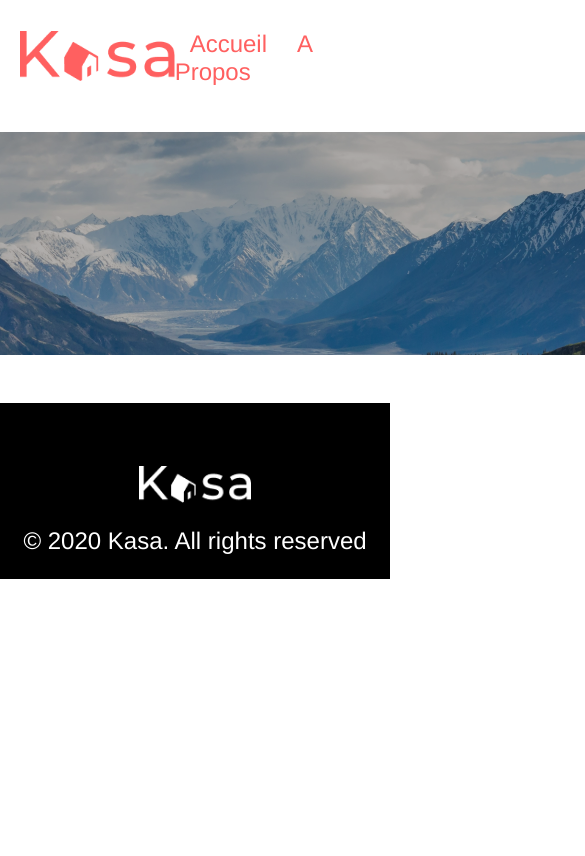
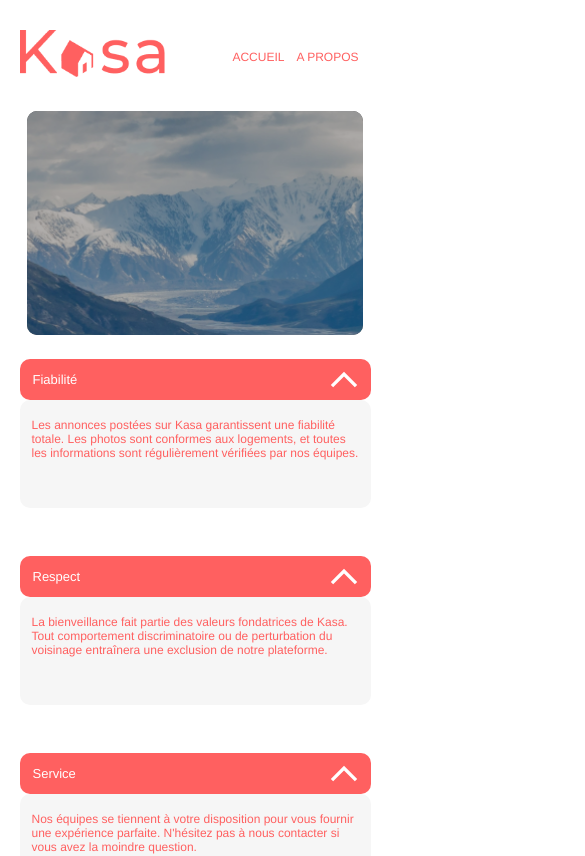
Before and after one commit to logan-ncz/kasa, a React (Create React App) app in the folder kasa/: page /a_propos in a window 390 px wide. Shown: the top 856 px of the page, 585 px wide, since content can reach past the window. Built offline with nearby package versions, Linux system fonts and the light colour scheme.

Commit message:
ficheLogement openCloseMenu, responsive

```diff
--- a/kasa/src/components/CardLogement/styles.scss
+++ b/kasa/src/components/CardLogement/styles.scss
@@ -6,6 +6,7 @@
     background: #F6F6F6;
     padding: 0.4em;
     border-radius: 10px;
+    margin-bottom: 2em;
 
     .card {
         display: flex;
@@ -17,7 +18,7 @@
         margin: 2em;
         background-size: 100%;
 
-        div {
+        .shadow {
             position: absolute;
             background: linear-gradient(180deg, rgba(255, 255, 255, 0) 0%, rgba(0, 0, 0, 0.5) 100%);
             width: 21em;
@@ -37,8 +38,28 @@
             position: absolute;
             margin: 1em;
             color: #ffffff;
-            max-width: 20%;
+            max-width: 27%;
             z-index: 1;
         }
     }
 }
+
+@media (max-width: 415px) {
+    .cardLogement {
+        background: none;
+        margin-bottom: 1em;
+
+        .card {
+            margin: 1em;
+            height: 16em;
+
+            .shadow {
+                height: 16em;
+            }
+
+            p {
+                max-width: 81%;
+            }
+        }
+    }
+}
--- a/kasa/src/components/Error/styles.scss
+++ b/kasa/src/components/Error/styles.scss
@@ -2,6 +2,7 @@
     display: flex;
     align-items: center;
     flex-direction: column;
+    font-weight: 500;
 
     .error404 {
         color: #FF6060;
@@ -17,8 +18,27 @@
 
     .errorLink {
         color: #FF6060;
-        position: absolute;
-        bottom: 10%;
         font-size: 18px;
+        margin: 6em 0 5em 0;
     }
 }
+
+@media (max-width: 415px) {
+    .error {
+        .error404 {
+            font-size: 96px;
+            margin-top: 1.5em;
+        }
+
+        .errorText {
+            font-size: 18px;
+            margin: 0 2em;
+            text-align: center;
+        }
+
+        .errorLink {
+            font-size: 14px;
+            margin: 6em 0 10em 0;
+        }
+    }
+}
--- a/kasa/src/components/Footer/styles.scss
+++ b/kasa/src/components/Footer/styles.scss
@@ -6,6 +6,8 @@
     background: #000000;
     color: #ffffff;
     height: 11em;
+    position: relative;
+    bottom: 0%;
 
     img {
         width: 7em;
@@ -13,5 +15,16 @@
 
     p {
         font-size: 24px;
+        font-weight: 500;
     }
 }
+
+@media (max-width: 415px) {
+    .footer {
+        justify-content: center;
+        p {
+            font-size: 12px;
+            margin-top: 2em;
+        }
+    }
+}
--- a/kasa/src/components/Header/index.jsx
+++ b/kasa/src/components/Header/index.jsx
@@ -1,22 +1,16 @@
 import { Link } from 'react-router-dom'
-import styled from 'styled-components'
-import { StyledLink } from '../../utils/style/Atoms'
 import Logo from '../../assets/logo.png'
 import './styles.scss'
-
-const HomeLogo = styled.img`
-  height: 50px;
-`
 
 export default function Header() {
   return (
     <header className='header'>
       <Link to="/">
-        <HomeLogo src={Logo} />
+        <img src={Logo} alt='' />
       </Link>
       <div>
-        <StyledLink to="/">Accueil</StyledLink>
-        <StyledLink to="/a_propos">A Propos</StyledLink>
+        <Link to="/">Accueil</Link>
+        <Link to="/a_propos">A Propos</Link>
       </div>
     </header>
   )
--- a/kasa/src/components/Header/styles.scss
+++ b/kasa/src/components/Header/styles.scss
@@ -5,4 +5,34 @@
     align-items: center;
     width: 90%;
     margin: auto;
+
+    img {
+        height: 50px;
+    }
+
+    div a {
+        padding: 10px 15px;
+        color: #FF6060;
+        text-decoration: none;
+        font-size: 24px;
+        font-weight: 500;
+        text-align: center;
+    }
 }
+
+@media (max-width: 415px) {
+    .header {
+        img {
+            height: 2.94em;
+        }
+
+        div a {
+            font-size: 12px;
+            text-transform: uppercase;
+            padding: 0;
+            margin-right: 1em;
+        }
+
+
+    }
+}
--- a/kasa/src/pages/A_propos/index.jsx
+++ b/kasa/src/pages/A_propos/index.jsx
@@ -1,13 +1,56 @@
 import Banner from '../../assets/banner_a_propos.png'
+import Chevron from '../../assets/chevron.svg'
+import './styles.scss'
 
 export default function About() {
     return (
-        <div className='home'>
-            <div className='banner'>
+        <div className='about home'>
+            <div className='banner about_banner'>
                 <figure>
                     <img className='bannerImg' src={Banner} alt='' />
                 </figure>
             </div>
+            <div className="a_propos">
+                <div className="a_propos_fiabilite">
+                    <div className='a_propos_fiabilite_top'>
+                        <p>Fiabilité</p>
+                        <img className='a_propos_fiabilite_top_chevron' src={Chevron} alt="" />
+                    </div>
+                    <div className="a_propos_fiabilite_text">
+                        <p>Les annonces postées sur Kasa garantissent une fiabilité totale. Les photos sont conformes aux logements, et toutes les informations sont régulièrement vérifiées par nos équipes.</p>
+                    </div>
+
+                </div>
+                <div className="a_propos_respect">
+                    <div className='a_propos_respect_top'>
+                        <p>Respect</p>
+                        <img src={Chevron} alt="" />
+                    </div>
+                    <div className="a_propos_respect_text">
+                        <p>La bienveillance fait partie des valeurs fondatrices de Kasa. Tout comportement discriminatoire ou de perturbation du voisinage entraînera une exclusion de notre plateforme.</p>
+                    </div>
+                </div>
+                <div className="a_propos_service">
+                    <div className='a_propos_service_top'>
+                        <p>Service</p>
+                        <img src={Chevron} alt="" />
+                    </div>
+                    <div className="a_propos_service_text">
+                        <p>Nos équipes se tiennent à votre disposition pour vous fournir une expérience parfaite. N'hésitez pas à nous contacter si vous avez la moindre question.</p>
+                    </div>
+                </div>
+                <div className="a_propos_securite">
+                    <div className='a_propos_securite_top'>
+                        <p>Sécurité</p>
+                        <img src={Chevron} alt="" />
+                    </div>
+                    <div className="a_propos_securite_text">
+                        <p>La sécurité est la priorité de Kasa. Aussi bien pour nos hôtes que pour les voyageurs, chaque logement correspond aux critères de sécurité établis par nos services.
+                            En laissant une note aussi bien à l'hôte qu'au locataire, cela permet à nos équipes de vérifier que les standards sont bien respectés.
+                            Nous organisons également des ateliers sur la sécurité domestique pour nos hôtes.</p>
+                    </div>
+                </div>
+            </div>
         </div>
     )
 }
--- a/kasa/src/pages/A_propos/styles.scss
+++ b/kasa/src/pages/A_propos/styles.scss
@@ -0,0 +1,59 @@
+.a_propos {
+    display: flex;
+    flex-direction: column;
+    align-items: center;
+    margin-top: 1em;
+
+    &_fiabilite, &_respect, &_service, &_securite {
+        width: 75%;
+        margin-bottom: 3em;
+
+        &_top {
+            display: flex;
+            justify-content: space-between;
+            background: #FF6060;
+            padding: 0 1em;
+            color: #ffffff;
+            font-size: 24px;
+            font-weight: 500;
+            border-radius: 10px;
+        }
+
+        &_text {
+            padding: 0.5em 1em;
+            background: #F6F6F6;
+            color: #FF6060;
+            font-size: 24px;
+            font-weight: 400;
+            border-radius: 10px;
+        }
+    }
+}
+
+@media (max-width: 415px) {
+    .about_banner figure {
+        width: 21em;
+        height: 14em;
+
+        img {
+            width: 21em;
+            height: 14em;
+        }
+    }
+
+    .a_propos {
+
+        &_fiabilite, &_respect, &_service, &_securite {
+            width: 100%;
+
+            &_top {
+                font-size: 13px;
+            }
+
+            &_text {
+                font-size: 12px;
+                padding-bottom: 3em;
+            }
+        }
+    }
+}
--- a/kasa/src/pages/Fiche_logement/styles.scss
+++ b/kasa/src/pages/Fiche_logement/styles.scss
@@ -1,16 +1,33 @@
 .ficheLogement {
+    width: 90%;
+    margin: auto;
+    font-weight: 500;
 
-    &_img {
+    &_gallery {
         display: flex;
         justify-content: center;
         margin-bottom: 2em;
 
 
-        img {
+        &_img {
             width: 100%;
             height: 25em;
             object-fit: cover;
             border-radius: 10px;
+        }
+
+        &_chevronleft {
+            position: absolute;
+            width: 2em;
+            left: 6%;
+            bottom: 53%;
+        }
+
+        &_chevronright {
+            position: absolute;
+            width: 2em;
+            right: 6%;
+            bottom: 53%;
         }
 
     }
@@ -82,9 +99,9 @@
 
         &_description, &_equipements {
             width: 45%;
-            margin-bottom: 1em;
+            margin-bottom: 2em;
 
-            &_top {
+            &_title {
                 display: flex;
                 justify-content: space-between;
                 background: #FF6060;
@@ -105,3 +122,92 @@
         }
     }
 }
+
+@media (max-width: 415px) {
+    .ficheLogement {
+        &_gallery{
+            &_img {
+                height: 16em;
+            }
+
+            &_chevronleft {
+                width: 0.7em;
+                left: 6%;
+                bottom: 69%;
+            }
+
+            &_chevronright {
+                width: 0.7em;
+                right: 6%;
+                bottom: 69%;
+            }
+        }
+
+        &_mid {
+            flex-direction: column;
+        }
+
+        &_info {
+
+            &_name {
+                font-size: 18px;
+            }
+
+            &_location {
+                font-size: 14px;
+            }
+
+            &_tag {
+                border-radius: 5px;
+                font-size: 10px;
+            }
+        }
+
+        &_host {
+            flex-direction: row-reverse;
+            justify-content: space-between;
+
+            div {
+                width: auto;
+            }
+
+            &_name {
+                font-size: 12px;
+            }
+
+            &_picture {
+                width: 15%;
+            }
+
+            &_rating {
+                width: 6em;
+            }
+        }
+
+        &_bottom {
+            flex-direction: column;
+
+            &_description, &_equipements {
+                width: 100%;
+
+                &_title {
+                    font-size: 13px;
+                }
+
+                &_text {
+                    font-size: 12px;
+                }
+            }
+        }
+    }
+}
+
+@media (min-width: 1800px) {
+    .ficheLogement_gallery {
+
+        &_chevronleft, &_chevronright {
+            bottom: 63%;
+        }
+
+    }
+}
--- a/kasa/src/pages/Home/styles.scss
+++ b/kasa/src/pages/Home/styles.scss
@@ -6,14 +6,15 @@
 .banner {
     display: flex;
     justify-content: center;
+    align-items: center;
     margin-bottom: 2em;
 
     figure {
         background: #000000;
         mix-blend-mode: darken;
         border-radius: 25px;
-        width: 1240px;
-        height: 223px;
+        width: 77.5em;
+        height: 13.94em;
     }
 
     img {
@@ -23,9 +24,39 @@
 
     p {
         position: absolute;
-        top: 30%;
         color: #ffffff;
         font-size: 48px;
         margin: 0;
+        font-weight: 500;
     }
 }
+
+@media (max-width: 415px) {
+    .home {
+        margin-top: -1em;
+    }
+
+    .banner {
+        margin-bottom: -0.5em;
+
+        figure {
+            border-radius: 10px;
+            width: 21em;
+            height: 7em;
+
+            img {
+                border-radius: 10px;
+                width: 21em;
+                height: 7em;
+                object-fit: cover;
+            }
+        }
+
+        p {
+            font-size: 24px;
+            width: 59%;
+            text-align: left;
+            left: 11%;
+        }
+    }
+}
--- a/kasa/src/utils/style/Atoms.jsx
+++ /dev/null
@@ -1,14 +0,0 @@
-import styled from 'styled-components'
-import { Link } from 'react-router-dom'
-
-export const StyledLink = styled(Link)`
-  padding: 10px 15px;
-  color: #FF6060;
-  text-decoration: none;
-  font-size: 24px;
-  font-weight: 500;
-  text-align: center;
-  ${(props) =>
-    props.$isFullLink &&
-    `text-decoration: underline;`}
-`
```
Also changed, not shown: kasa/src/pages/Fiche_logement/index.jsx (+54 -17 lines), kasa/src/assets/chevron-left.svg (added), kasa/src/assets/chevron-right.svg (added).
